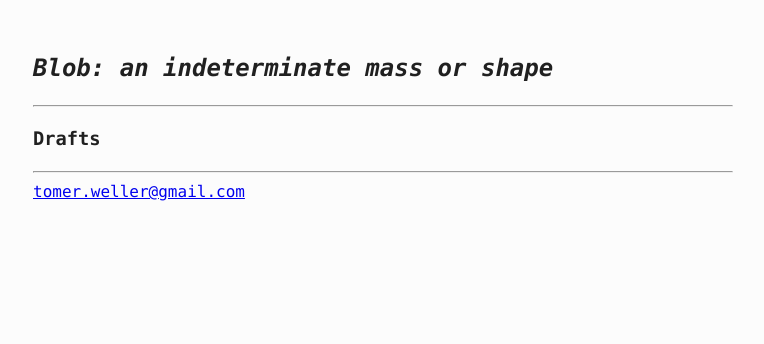
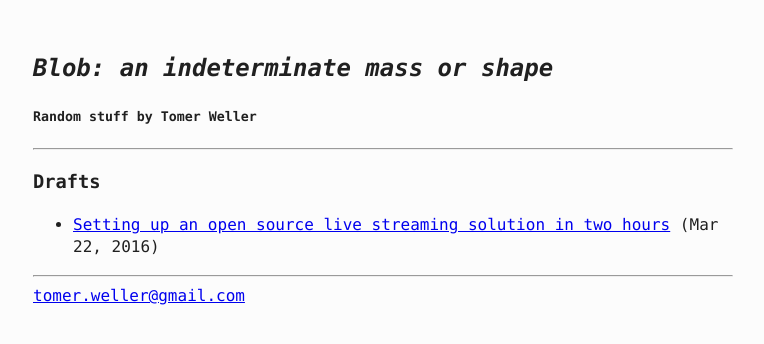
Before and after one commit to tomerweller/tomerweller.github.io, a Jekyll site: the page built from drafts.md, in a window 1280 px wide. Shown: the top 344 px of the page, without its empty margins (257-1021 px from the left). Built offline with Jekyll 4.4.1, drawn with Linux system fonts in a browser that asks for light colours; some of the changed lines change nothing that is shown.

Commit message:
draft of open streaming

```diff
--- a/_config.yml
+++ b/_config.yml
@@ -14,6 +14,6 @@ url: "http://blob.tomerweller.com" # the base hostname & protocol for your site
 twitter_username: tomerweller
 github_username:  tomerweller
 permalink: /:title
-
+path: /
 # Build settings
 markdown: kramdown
--- a/_includes/header.html
+++ b/_includes/header.html
@@ -1,4 +1,5 @@
 <header>
     <h2><i>Blob: {{ site.description }}</i></h2>
+    <h5>Random stuff by Tomer Weller</h5>
     <hr/>
 </header>
--- /dev/null
+++ b/_posts/2016-03-21-open-live-streaming-in-two-hours.md
@@ -0,0 +1,81 @@
+---
+layout: post
+title:  "Setting up an open source live streaming solution in two hours"
+draft: true
+date:   2016-03-21 23:59:59 -0500
+---
+
+Last Sunday the Media Lab hosted a Public Dialogue on DRM and the future of the Web. Amongst the speakers was [Richard Stallman][stallman] (aka **RMS**), founder of the Free Software Foundation. Although there was a lot of interest in the event outside of the lab and although it was being filmed, it could not have been streamed. MITs video streaming service is proprietary and Stallman will not use, or take part in using, software that is not completely free.
+
+![The Panel](/assets/the-panel.jpg "this is a title")
+<small>Richard Stallman, Danny O'Brien, Joi Ito, and Harry Halpin. Photo: Jon Christian</small>
+
+Earlier that day, during a lunch hosted by [Joi Ito][joi], Tal Achituv and myself toyed with the idea of deploying a WebRTC based solution that is open enough for RMS to approve. Later, after doing some research, it seemed that there are indeed open WebRTC options for broadcasting and a couple of hours before the panel we decided to go for it.
+
+This resulted in two hours of hectic coding, setup and equipment search.
+
+### The Setup:
+
+![The Setup](/assets/the-setup.jpg)
+<small>Photo: Tal Achituv</small>
+
+#### Media Server
+[Kurento][kurento] (LGPL-2.1) is an open source media server. It implements the WebRTC spec and uses [GStreamer][gstreamer] under the hood for any multimedia processing. In this case we used Kurento as a broadcasting server: it received one WebRTC AV stream from a presenter and retransmitted it via multiple WebRTC streams to viewers.
+
+We ran Kurento on a Linux VM on my laptop. The intention was to test on a VM and then deploy to some cloud service. However, due to lack of time, the debug setup became the production one.
+
+Notes:
+
+- After the Stream ended I realized that the VM had exactly 1 core and 1GB of RAM allocated to it. Handled perfectly.
+- If working from behind a NAT you might also need to setup a [TURN][turn] and/or [STUN][stun] servers. Fortunately, the Media Lab's wired network allocates a public IP to any wired device so the VM used a bridged network and we didn't have to worry about that.
+- I later found out that there are some [kurento dockerfiles][kurento_docker] out there for quick containerized deployment of Kurento.
+
+#### Signaling Server
+
+The signaling server is responsible for serving static assets and connecting the clients with the Media server via WebSockets. Our Node.js server was based on Kurento's [one-to-many video call tutorial][one2manytutorial] and ran on my laptop.
+When I say *based* I mean completely *copied*. The only change we made was to separate the presenter page from the viewing page and completely remove everything besides the video container on the viewer page.
+
+[here's the code]()
+
+![Viewer](/assets/ostream_view.png)
+
+Notes:
+
+- The fun thing about serving files directly from your computer is that you can hot swap them. We were tweaking the viewing experience during the stream, including changing the favicon and various css fixes.
+- To avoid exposing my personal laptop (signaling was running directly on my computer, not on a VM) we used the [ngrok][ngrok] tunneling service.
+
+![Terminal](/assets/terminal.png)
+<small>left: ngrok with 5 open connection. right: printout from the signaling server.</small>
+
+### Presenter Stream
+Tal managed to find a cheap video capture card in the lab (something [like this][video_capture]) and a laptop that would actually work with it. We used Firefox to connect to our presenter endpoint which handled the WebRTC handshake with the Media server.
+
+Notes:
+
+- Halfway through the stream I realized that there was no audio feed connected to the capture card and that we're actually using the laptop's microphone. Suprisingly, the sound was fairly good.
+- Of course, it's far from being a secure solution - anyone could connect to that endpoint and serve as a presenter.
+
+
+#### Results
+We had a peak of 37 concurrent streams and averaged around 12. Due to time constraints and because the panel was actually quite interesting we didn't have any continuous monitoring or collected information about load but it sure felt like we could handle a lot more. The machine was responsive (even the VM) throughout the session and I'm still amazed that a tiny VM with no optimizations handled it. KUDOS to [Kurento][kurento].
+
+### Some take aways
+
+1. **When you wait for the last possible minute to do something, it will take exactly one minute.** ([Parkinson's Law][parkinson]). If we had decided to do this a week before than it would have taken a week. Of course, the client would be more polished and performance would be tested. But who cares? Sometimes good enough is good enough.
+2. **There's a tool for that.** I always thought that setting up live streaming is a lengthy, non-trivial task. We live in an amazing time where the tools are just there and the only thing that limits us is our perspective.
+3. **You are a server.** In the early days of the internet it was clear that all nodes in the network are created equal. Anyone can consume services and anyone can provide services, whether it's a Web page or an IRC node. The differentiation between a server and a client is a networking protocol technicality. There is no reason why a node can't serve both as a client and a server. However, with massive data centers, Cloud computing and NAT, we've adopted a model of complete separation, our personal machines are clients and those behind some abstract cloud are servers. Serving anything from your machine, not just for debugging purposes, is part of the spirit of the internet. We should build tools that allow it (thanks [ngrok][ngrok]!) and services that take advantage of it.
+
+Thank you [Tal Achituv](tal) for reminding me all of the above.
+
+[tal]: https://twitter.com/achituv
+[kurento]: http://www.kurento.org/
+[one2manytutorial]: http://www.kurento.org/docs/6.1.1/tutorials/node/tutorial-3-one2many.html
+[kurento_docker]: https://github.com/Kurento/kurento-docker
+[stun]: https://en.wikipedia.org/wiki/STUN
+[turn]: https://en.wikipedia.org/wiki/Traversal_Using_Relays_around_NAT
+[ngrok]: https://github.com/inconshreveable/ngrok
+[stallman]: https://stallman.org/
+[parkinson]: https://en.wikipedia.org/wiki/Parkinson%27s_law
+[joi]: http://joi.ito.com/
+[video_capture]: http://usefullinkage.blogspot.com/2007/09/video-capture-card-sale-penny-vidful.html
+[gstreamer]: https://gstreamer.freedesktop.org/
--- a/css/custom.css
+++ b/css/custom.css
@@ -8,3 +8,13 @@ body {
     padding: 2em;
     line-height: 1.4;
 }
+
+img {
+    max-width: 100%;
+    height: auto;
+}
+
+small {
+    font-size: x-small;
+    font-weight: bold;
+}
```
Also changed, not shown: assets/2016-03-21-open-live-streaming-in-an-hour/the-setup.jpg (added), assets/ostream_view.png (added), assets/terminal.png (added), assets/the-panel.jpg (added), assets/the-setup.jpg (added), 2 other files.
